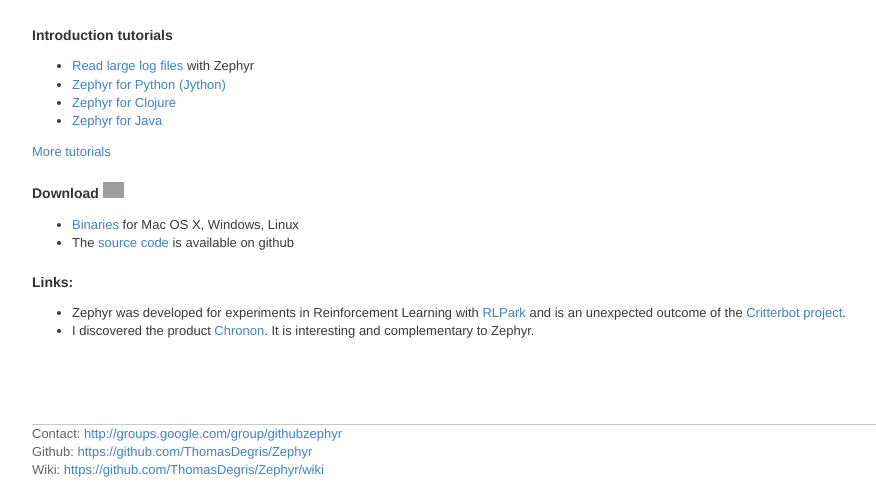
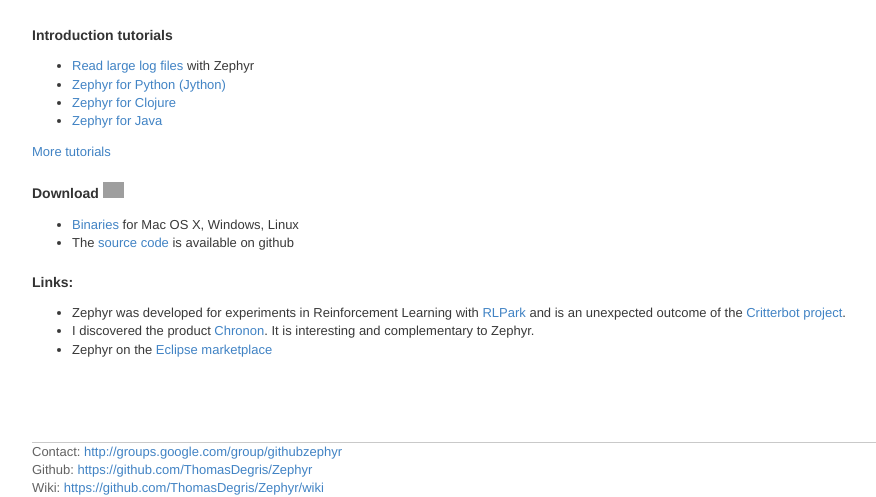
Before and after one commit to zephyrplugins/zephyr, a Jekyll site: the page built from index.html, in a window 1280 px wide. Shown: the part 643-1140 px from the top of the page, without its empty margins (148-1024 px from the left). Built offline with Jekyll 4.4.1, drawn with Linux system fonts in a browser that asks for light colours; grey boxes are pictures that could not be loaded.

Commit message:
Add a link to the Eclipse marketplace

```diff
--- /dev/null
+++ b/google3f3e8fccee8a364b.html
@@ -0,0 +1 @@
+google-site-verification: google3f3e8fccee8a364b.html
--- a/index.html
+++ b/index.html
@@ -57,4 +57,5 @@
 	and is an unexpected outcome of the <a href="http://critterbot.rl-community.org/home">Critterbot project</a>.
 	</li>
 	<li>I discovered the product <a href="http://www.chrononsystems.com"/>Chronon</a>. It is interesting and complementary to Zephyr.</li>
+	<li>Zephyr on the <a href='http://marketplace.eclipse.org/content/zephyr'>Eclipse marketplace</a></li>
 </ul>
```
Also changed, not shown: images/logo_small.png (added).
